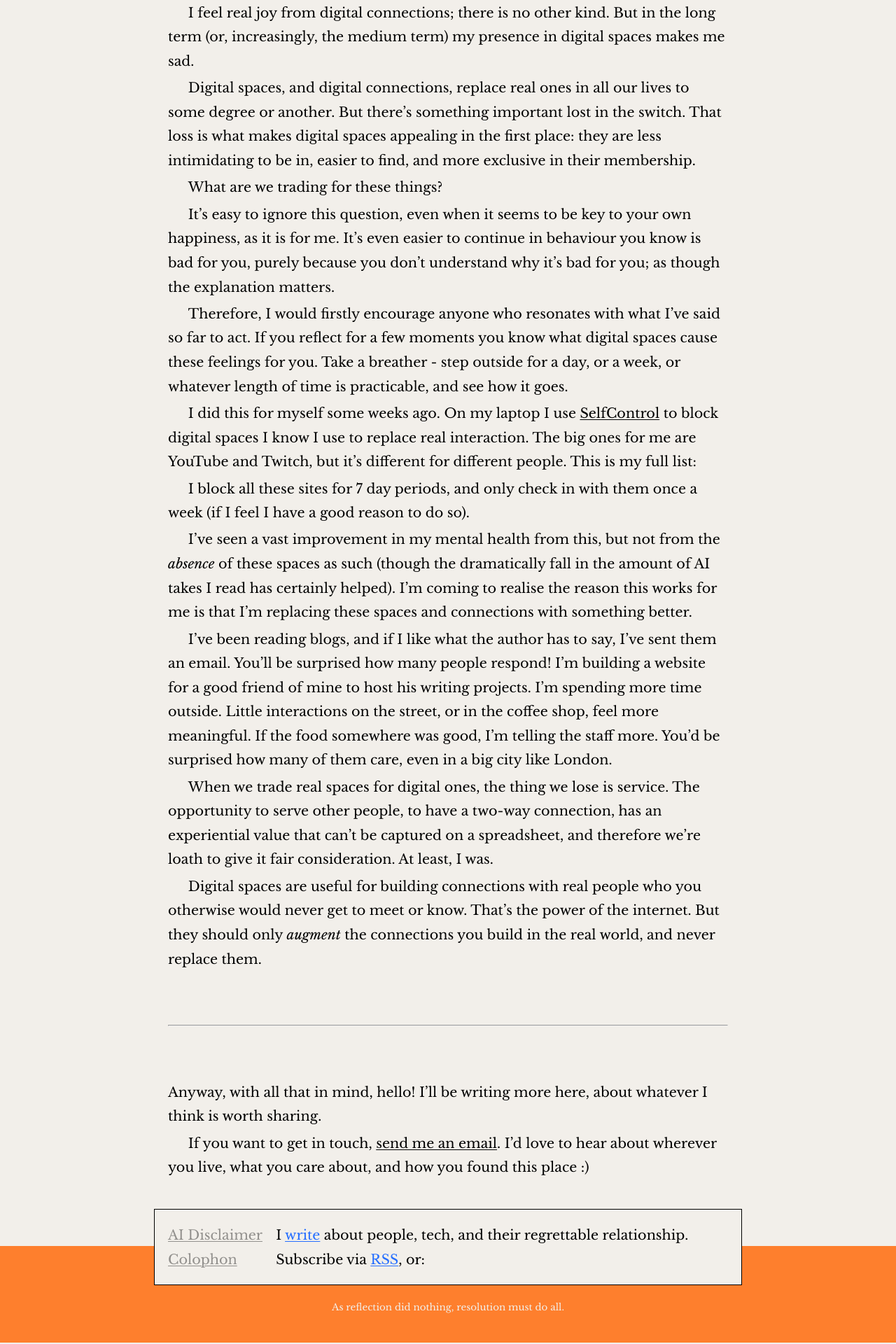
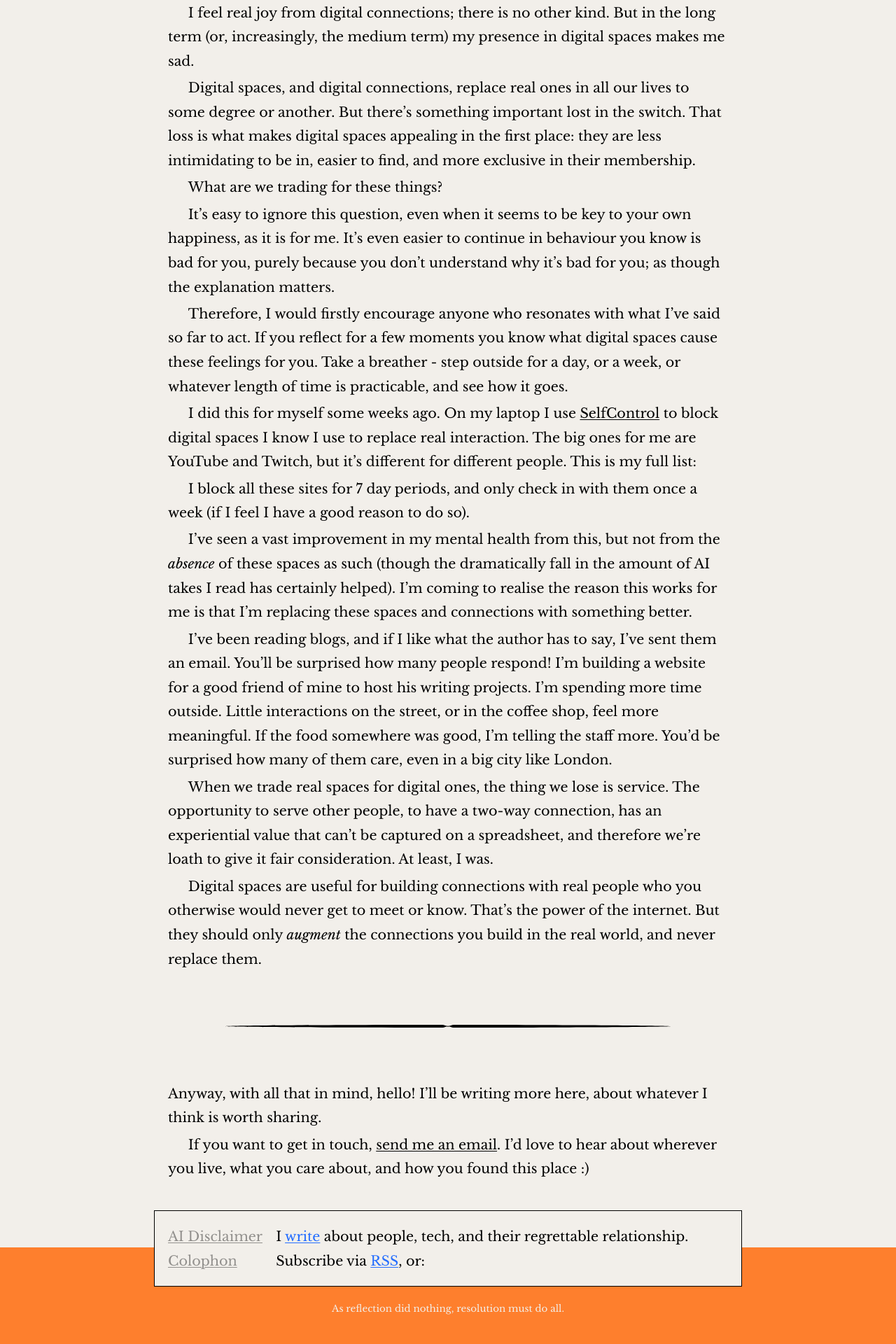
Before and after one commit to mattjamesod/personal-website, a Jekyll site: the page built from _posts/2026-07-13-on-space.markdown, in a window 1280 px wide. Shown: the part 713-2633 px from the top of the page at 70% size. Built offline with Jekyll 4.4.1, drawn with Linux system fonts in a browser that asks for light colours; some web fonts are replaced.

Commit message:
weird svg divider

```diff
--- a/assets/stylesheet.css
+++ b/assets/stylesheet.css
@@ -86,6 +86,13 @@ a {
 
 hr {
 	margin-block: 4rem;
+	border: none;
+	height: 4px;
+	background-image: url("/assets/images/divider.svg");
+	background-repeat: no-repeat;
+	background-size: 100%;
+	width: 80%;
+	margin-inline: auto;
 }
 
 .article-dates {
```
Also changed, not shown: assets/images/divider.svg (added).
